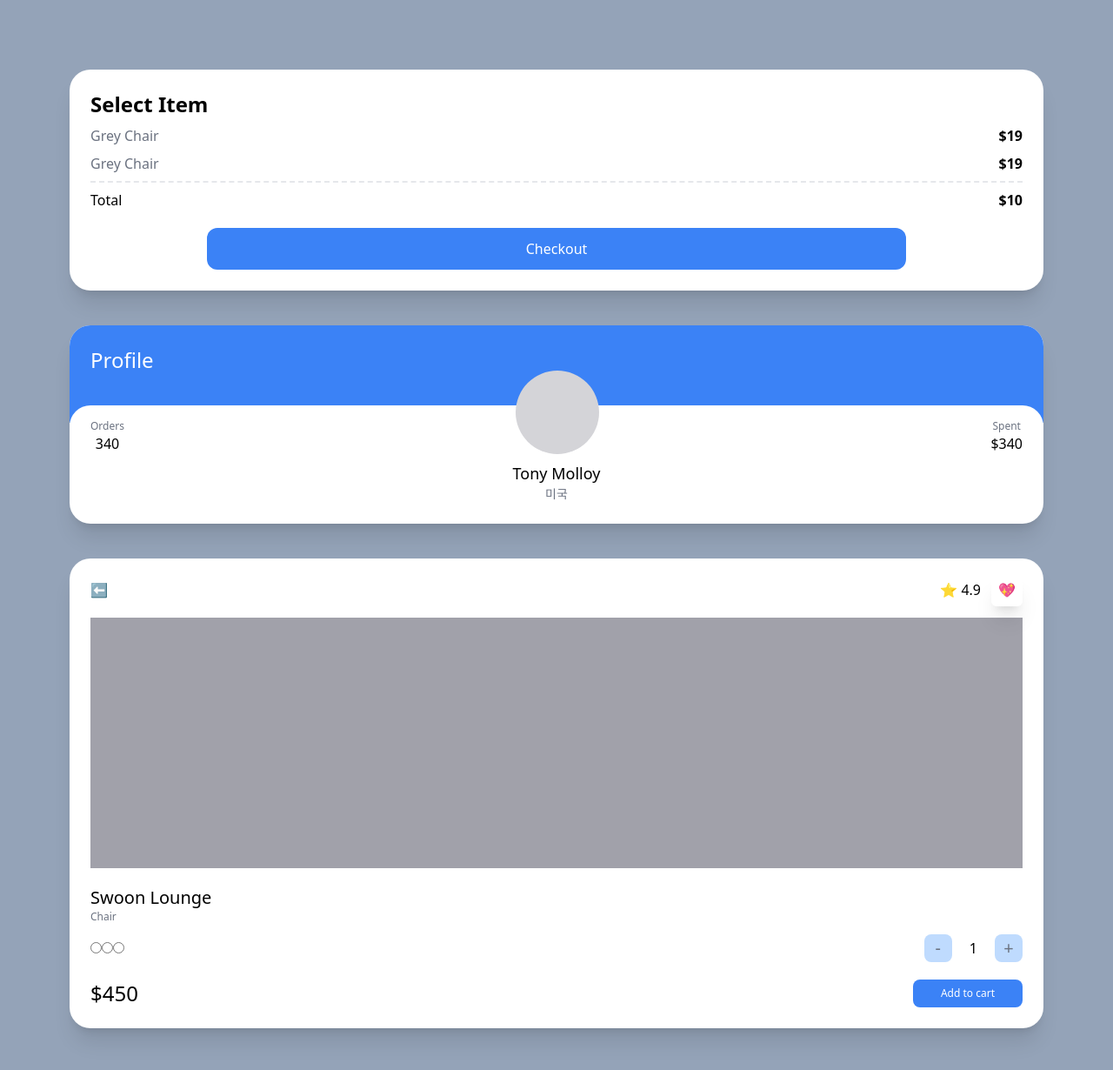
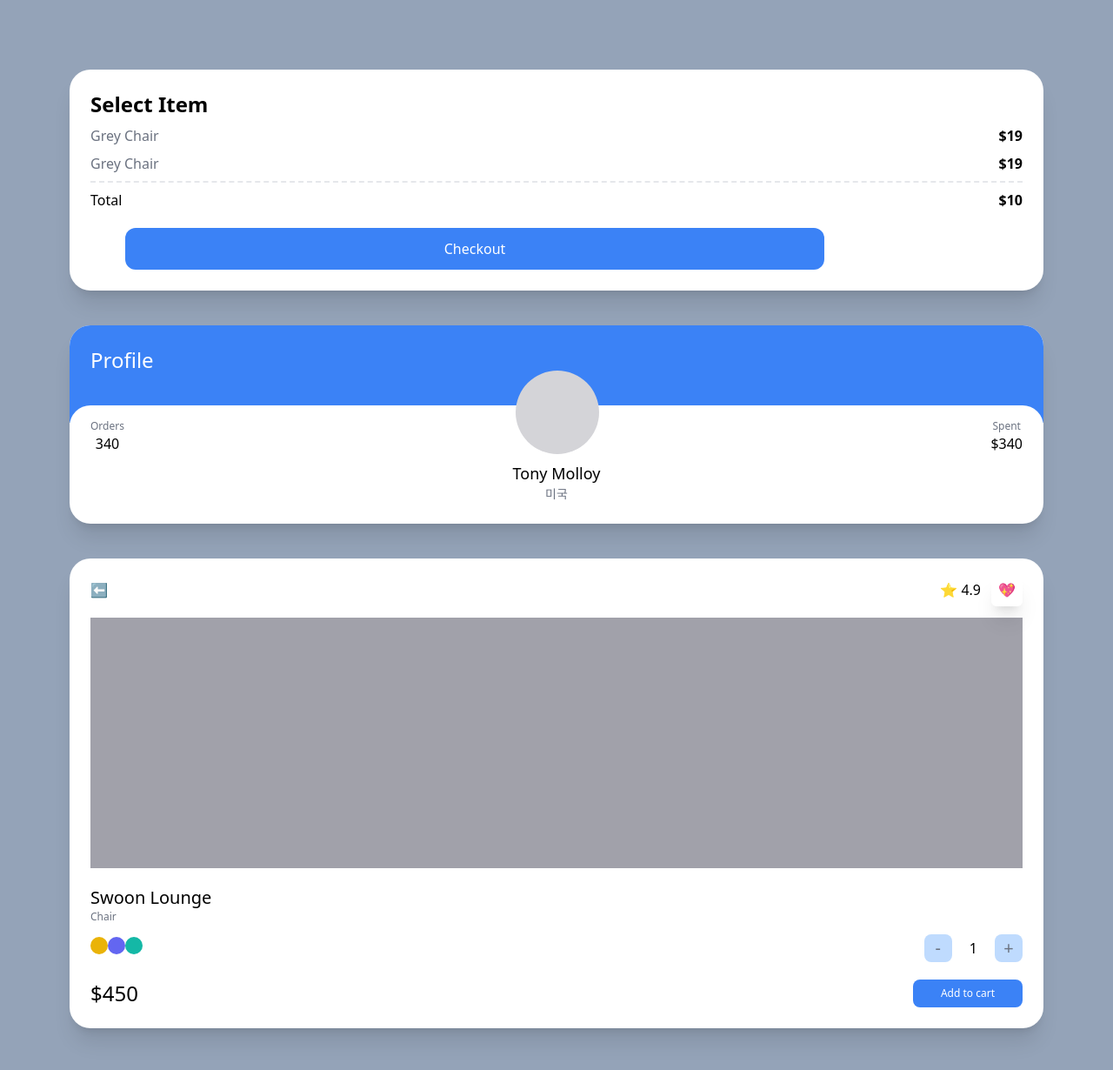
Before and after one commit to runan13/carrot-market, a Next.js app: page / in a window 1280 px wide. Shown: the top 1230 px of the page at 87% size. Built offline with nearby package versions, Linux system fonts and the light colour scheme.

Commit message:
Modifers

```diff
--- a/pages/index.tsx
+++ b/pages/index.tsx
@@ -17,13 +17,13 @@
           <span>Total</span>
           <span className="font-semibold">$10</span>
         </div>
-        <div
-          className="mt-5 bg-blue-500 text-white p-3
-          text-center rounded-xl w-3/4 mx-auto
+        <button
+          className="mt-5 bg-blue-500 text-white p-3 ml-10
+          text-center rounded-xl w-3/4 mx-auto hover:bg-teal-500 active:bg-yellow-500 focus:bg-red-500
          "
         >
           Checkout
-        </div>
+        </button>
       </div>
       <div className="bg-white overflow-hidden rounded-3xl shadow-xl">
         <div className="bg-blue-500 p-6 pb-14">
@@ -61,9 +61,9 @@
           <span className="text-xs text-gray-500">Chair</span>
           <div className="mt-3 mb-5 flex justify-between items-center">
             <div>
-              <input type="radio" />
-              <input type="radio" />
-              <input type="radio" />
+              <button className="w-5 h-5 rounded-full bg-yellow-500"></button>
+              <button className="w-5 h-5 rounded-full bg-indigo-500"></button>
+              <button className="w-5 h-5 rounded-full bg-teal-500"></button>
             </div>
             <div className="flex items-center space-x-5">
               <button className=" rounded-lg bg-blue-200 flex justify-center items-center aspect-square w-8 text-xl text-gray-500">
```
